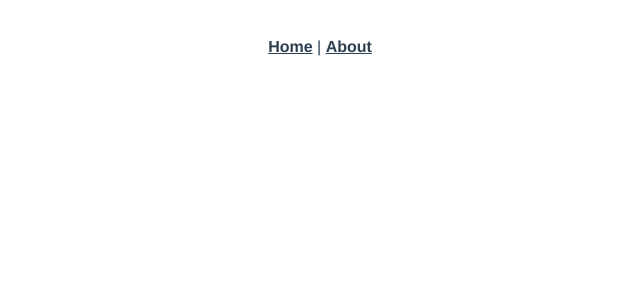
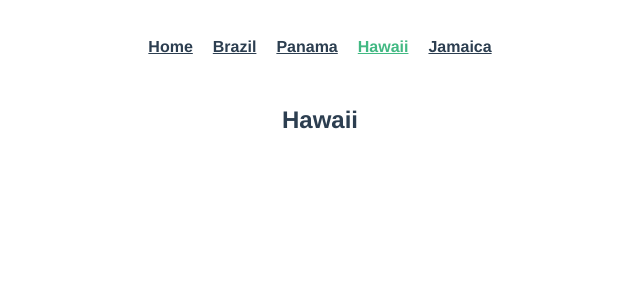
Before and after one commit to christopher-dabrowski/learn-vue-router, a Vue app: page /#/hawaii in a window 1280 px wide. Shown: the top 300 px of the page, without its empty margins (320-960 px from the left). Built offline with nearby package versions, Linux system fonts and the light colour scheme.

Commit message:
Links to destinations

```diff
--- a/src/App.vue
+++ b/src/App.vue
@@ -1,8 +1,11 @@
 <template>
   <div id="app">
     <div id="nav">
-      <router-link to="/">Home</router-link> |
-      <router-link to="/about">About</router-link>
+      <router-link to="/">Home</router-link>
+      <router-link to="/brazil">Brazil</router-link>
+      <router-link to="/panama">Panama</router-link>
+      <router-link to="/hawaii">Hawaii</router-link>
+      <router-link to="/jamaica">Jamaica</router-link>
     </div>
     <router-view />
   </div>
@@ -24,6 +27,7 @@
 #nav a {
   font-weight: bold;
   color: #2c3e50;
+  padding: 0 10px;
 }
 
 #nav a.router-link-exact-active {
--- a/src/router/index.js
+++ b/src/router/index.js
@@ -1,6 +1,10 @@
 import Vue from "vue";
 import VueRouter from "vue-router";
 import Home from "../views/Home.vue";
+import Brazil from "../views/Brazil.vue";
+import Hawaii from "../views/Hawaii.vue";
+import Panama from "../views/Panama.vue";
+import Jamaica from "../views/Jamaica.vue";
 
 Vue.use(VueRouter);
 
@@ -18,6 +22,26 @@
     // which is lazy-loaded when the route is visited.
     component: () =>
       import(/* webpackChunkName: "about" */ "../views/About.vue")
+  },
+  {
+    path: "/brazil",
+    name: "brazil",
+    component: Brazil
+  },
+  {
+    path: "/hawaii",
+    name: "hawaii",
+    component: Hawaii
+  },
+  {
+    path: "/panama",
+    name: "panama",
+    component: Panama
+  },
+  {
+    path: "/jamaica",
+    name: "jamaica",
+    component: Jamaica
   }
 ];
 
--- /dev/null
+++ b/src/views/Hawaii.vue
@@ -0,0 +1,7 @@
+<template>
+  <div>
+    <h2>
+      Hawaii
+    </h2>
+  </div>
+</template>
--- /dev/null
+++ b/src/views/Jamaica.vue
@@ -0,0 +1,7 @@
+<template>
+  <div>
+    <h2>
+      Jamaica
+    </h2>
+  </div>
+</template>
--- /dev/null
+++ b/src/views/Panama.vue
@@ -0,0 +1,7 @@
+<template>
+  <div>
+    <h2>
+      Panama
+    </h2>
+  </div>
+</template>
```
